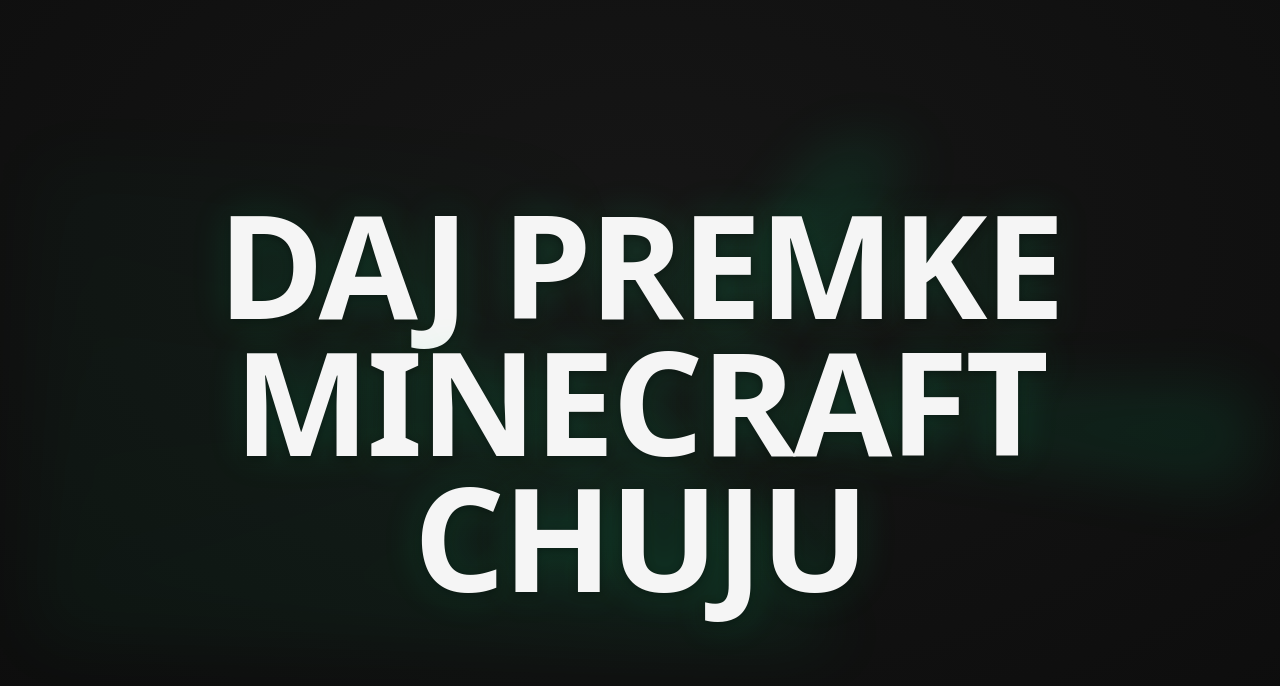
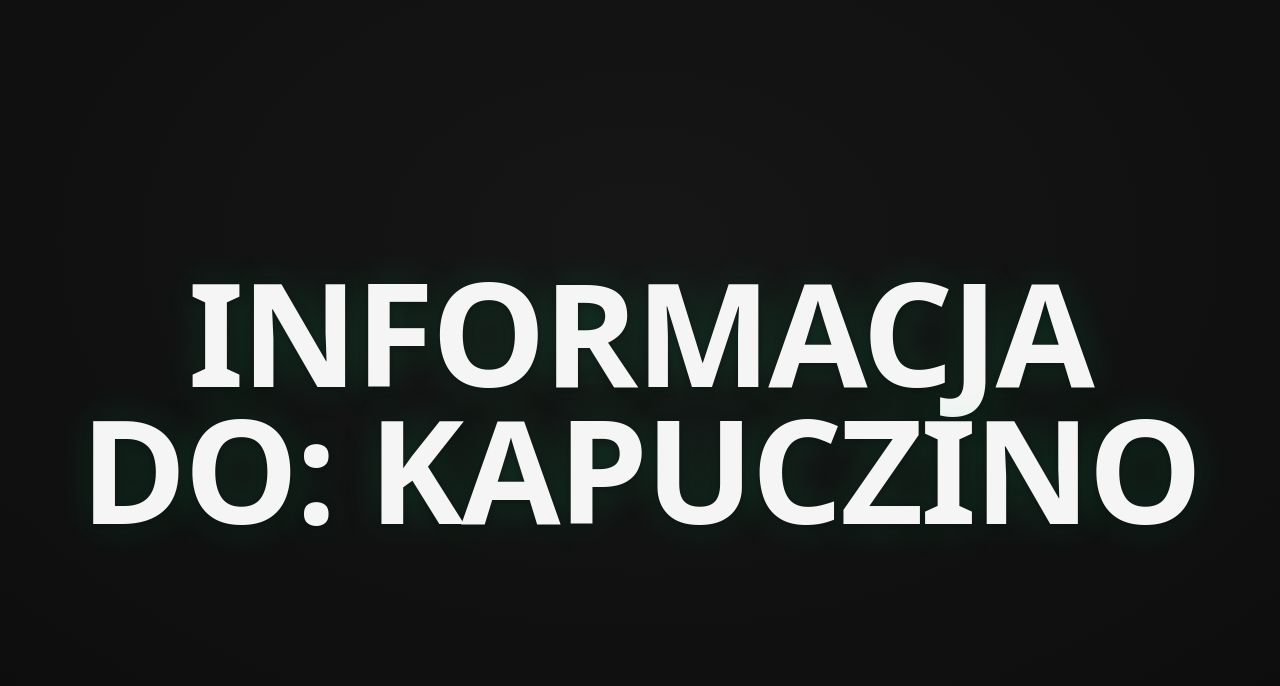
Before and after one commit to cwel-lgb/cwel-lgb.github.io, a plain HTML site: page index.html in a window 1280 px wide. Drawn offline with Linux system fonts and the light colour scheme.

Commit message:
Update index.html

```diff
--- a/index.html
+++ b/index.html
@@ -3,7 +3,7 @@
 <head>
   <meta charset="UTF-8" />
   <meta name="viewport" content="width=device-width, initial-scale=1" />
-  <title>do:@kapuczinassasina</title>
+  <title>Informacja</title>
   <style>
     :root {
       --bg: #0b0b0b;
@@ -30,37 +30,15 @@
       line-height: 0.95;
       font-weight: 800;
       letter-spacing: -0.02em;
-      /* responsywna wielkość: min 36px, max ~200px */
       font-size: clamp(2.25rem, 10vw + 1rem, 12.5rem);
       text-transform: uppercase;
       text-shadow: 0 2px 10px rgba(0,0,0,.35), 0 0 40px rgba(0,255,149,.15);
-    }
-    .glow {
-      position: relative;
-      display: inline-block;
-    }
-    .glow::after {
-      content: "";
-      position: absolute;
-      inset: -0.3em;
-      background: conic-gradient(from 180deg at 50% 50%, transparent 0 10%, rgba(0,255,149,.6) 12%, transparent 14% 24%, rgba(0,255,149,.35) 26%, transparent 28% 38%, rgba(0,255,149,.2) 40%, transparent 100%);
-      filter: blur(34px);
-      z-index: -1;
-      pointer-events: none;
-      opacity: .35;
-      animation: spin 10s linear infinite;
-    }
-    @keyframes spin { to { transform: rotate(360deg); } }
-    .hint {
-      margin-top: 1.25rem;
-      font-size: clamp(.9rem, 1.5vw, 1.05rem);
-      opacity: .7;
     }
   </style>
 </head>
 <body>
   <main class="wrap">
-    <h1 class="glow">daj premke minecraft chuju</h1>
+    <h1>Informacja do: kapuczino</h1>
   </main>
 </body>
 </html>
```
